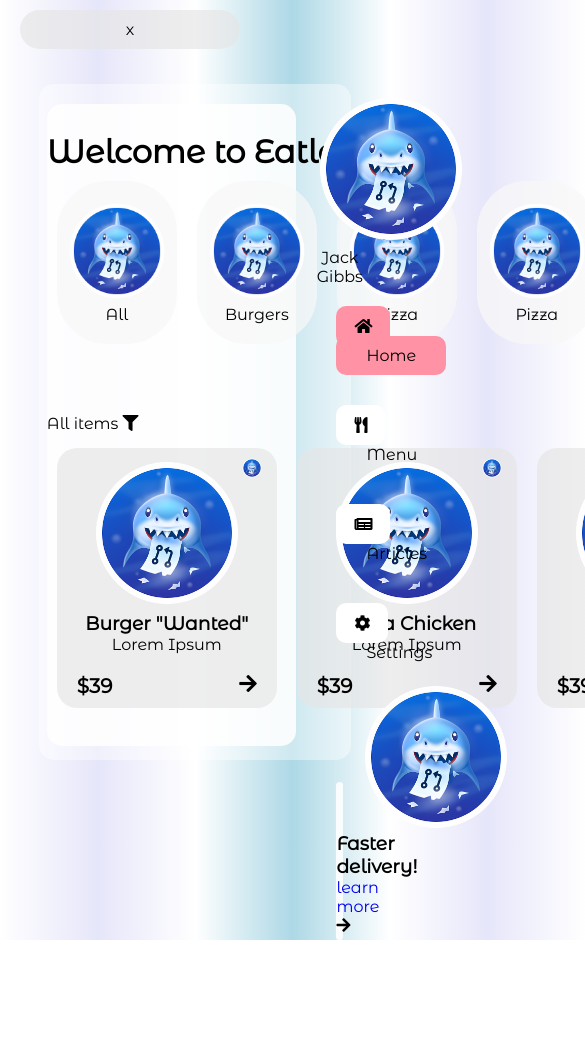
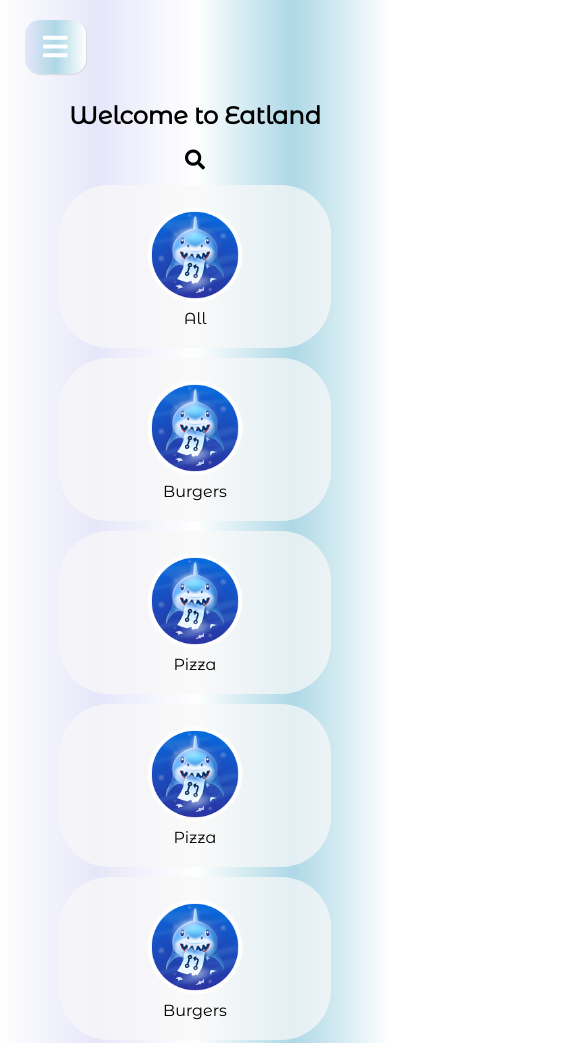
Before and after one commit to Nabilmuthi77/frontendTest, a plain HTML site: page index.html in a window 390 px wide. Shown: the top 1043 px of the page, 585 px wide, since content can reach past the window. Before the commit the page ends 940 px from the top, so only its background shows below. Drawn offline with Linux system fonts and the light colour scheme.

Commit message:
second commit

```diff
--- a/assets/css/style.css
+++ b/assets/css/style.css
@@ -17,7 +17,9 @@ body {
     font-family: 'Montserrat Alternates', sans-serif;
     overflow-x: hidden;
 }
-
+.buttonSidebar {
+    display: none;
+}
 /* --++ Bug font awesome ++-- */
 a:hover, a:focus, a:active, a:visited, a:link {
     text-decoration: none;
@@ -45,11 +47,19 @@ ul > li > a {
     border-radius: 10px;
 }
 ul > li:first-child > a, ul > li:first-child > i  {
-    background-color: rgb(255, 147, 165);
+    background: linear-gradient(to right,
+    lightblue,
+    lavender,
+    white
+    );
 }
 
 ul > li > a:hover {
-    background-color: rgb(253, 59, 92);
+    background: linear-gradient(to right,
+    lightblue,
+    lavender,
+    white
+    );
 }
 
 .container {
@@ -60,7 +70,7 @@ ul > li > a:hover {
     justify-content: center;
     align-items: start;
     height: 80vh;
-    flex-direction: row-reverse;
+    flex-direction: row;
 }
 
 .sidebar {
@@ -199,7 +209,11 @@ margin-top: 10px;
     padding: 40px 20px;
     padding-top: 70px ;
     border-radius: 25px;
-    background-color: pink;
+    background: linear-gradient(to right,
+    lavender,
+    white,
+    lightblue,
+    white);
 }
 
 .boxDiscount > img {
@@ -209,15 +223,87 @@ margin-top: 10px;
 }
 
 .itemContainerMenu > .box1:hover {
-    background-color: rgba(139, 139, 139, 0.676);
+    background: linear-gradient(to right,
+    lavender,
+    white,
+    lightblue,
+    white);
     transition: .5s;
-    border-radius: 50px;
-    scale: 2;
-    box-shadow: 0px 0px 0,5px 4px;
+    scale: 1.2;
+    box-shadow: 2px 2px 3px rgba(55, 195, 255, 0.891);
 }
 
-.ribbon2 {
-position: absolute;
-top: 0;
-left: 10px;
+/* HP Xiaomi 9*/
+@media screen and (max-width:576px) {
+    .buttonSidebar {
+        background: linear-gradient(to right,
+        lavender,
+        lightblue,
+        white);
+        box-shadow: 1px 1px 1px rgba(215, 215, 215, 0.891);
+        padding: 10px 18px;
+        font-size: 28px;
+        color: white;
+        border-radius: 15px;
+        display: block;
+        position: absolute;
+        top: 20px;
+        left: 25px;
+    }
+    .container {
+        max-width: 100%;
+        flex-direction: column;
+        padding: 10px;
+        background: none;
+    }
+
+    .topContainerBox {
+        flex-direction: column;
+        align-items: center;
+        text-align: center;
+    }
+
+    .topContainerBox h1 {
+        font-size: 24px;
+        margin-bottom: 10px;
+    }
+
+    .topContainerBox .fas.fa-search {
+        font-size: 20px;
+        padding: 10px;
+    }
+
+    .sidebar {
+        display: none;
+    }
+
+    .container2 {
+        display: block;
+        max-width: 100%;
+        flex-direction: column;
+        background: none;
+    }
+
+    .foodMenu, .itemContainerMenu {
+        flex-direction: column;
+    }
+
+    .foodMenu .box, .itemContainerMenu .box {
+        width: 100%;
+        margin: 5px 0;
+    }
+
+    .itemContainerMenu > .box > .boxFooter {
+        flex-direction: column;
+        align-items: center;
+    }
+
+    .containerEtc {
+        flex-direction: column;
+    }
+
+    .boxDiscount, .contentArticle {
+        flex-direction: column;
+        align-items: center;
+    }
 }
--- a/index.html
+++ b/index.html
@@ -11,6 +11,9 @@
 </head>
 
 <body>
+    <div class="buttonSidebar">
+        <i class="fas fa-bars"></i>
+    </div>
     <div class="container">
         <div class="sidebar">
             <div class="avatar">
@@ -49,19 +52,19 @@
                     </div>
                     <div class="box">
                         <img src="assets/image/avatar.jpg" alt="" width="100" height="100">
-                        <span>Burgers</span>
+                        <br><span>Burgers</span>
                     </div>
                     <div class="box">
                         <img src="assets/image/avatar.jpg" alt="" width="100" height="100">
-                        <span>Pizza</span>
+                        <br><span>Pizza</span>
                     </div>
                     <div class="box">
                         <img src="assets/image/avatar.jpg" alt="" width="100" height="100">
-                        <span>Pizza</span>
+                        <br><span>Pizza</span>
                     </div>
                     <div class="box">
                         <img src="assets/image/avatar.jpg" alt="" width="100" height="100">
-                        <span>Burgers</span>
+                        <br><span>Burgers</span>
                     </div>
                 </div>
                 <div class="itemContainer">
@@ -99,9 +102,6 @@
                             <p>Lorem Ipsum</p>
                             <div class="boxFooter">
                                 <p class="price">$39</p> <span class="fas fa-arrow-right"></span>
-                            </div>
-                            <div class="ribbon2">
-                                <div class="box">x</div>
                             </div>
                         </div>
                     </div>
```
